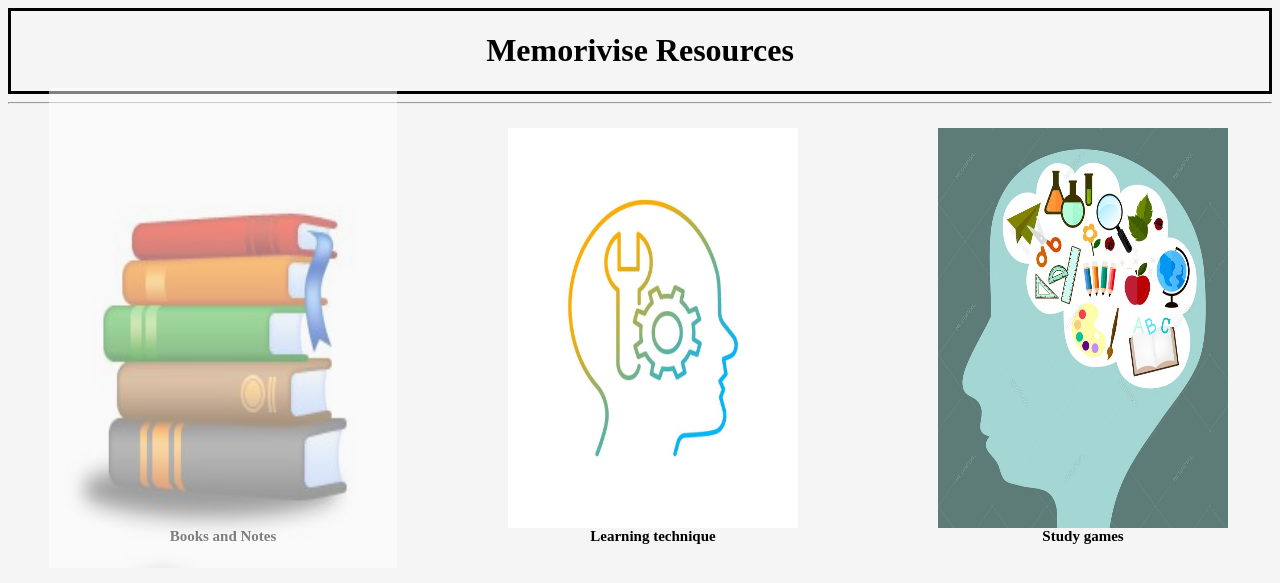
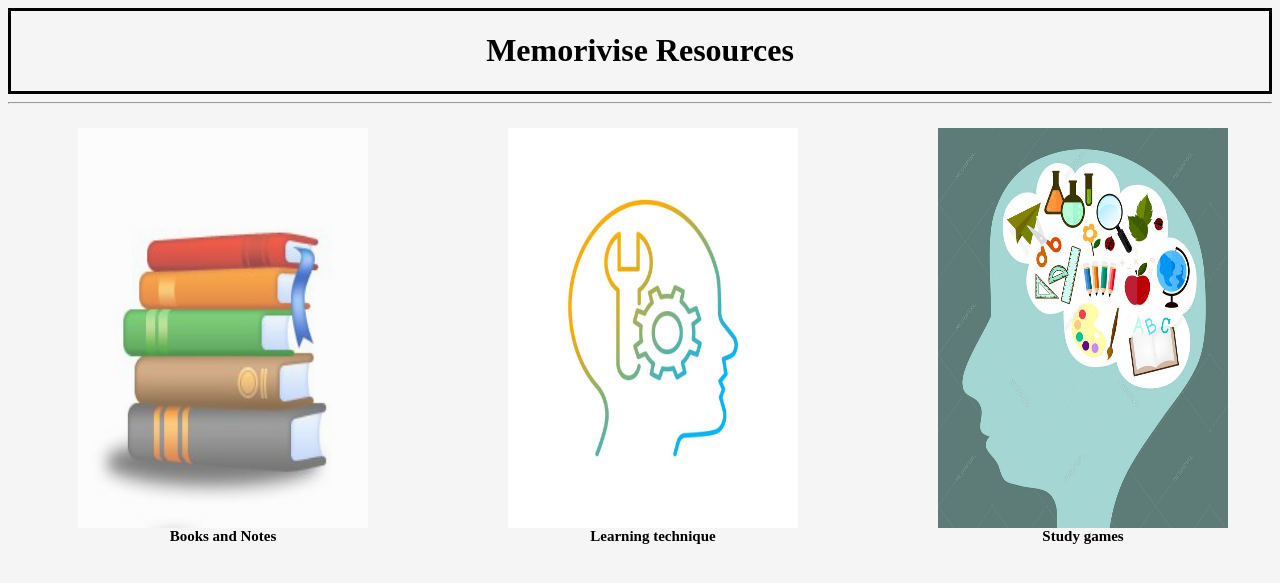
Before and after one commit to Anuj-Khadka/Memorivise, a Flask app: page /resources in a window 1280 px wide, with the pointer over the restyled element. Shown: the top 583 px of the page. Run offline with Flask 3, Linux system fonts and the light colour scheme.

Commit message:
update effects

```diff
--- a/memorivise/templates/resources.html
+++ b/memorivise/templates/resources.html
@@ -61,9 +61,9 @@
   }
 
   .icon-container img:hover {
-    opacity: 0.5;
+    opacity: 0.7;
     cursor: pointer;
-    transform: scale(1.2);
+    /* transform: scale(1.1); */
   }
 
   .icon-container figcaption {
```
